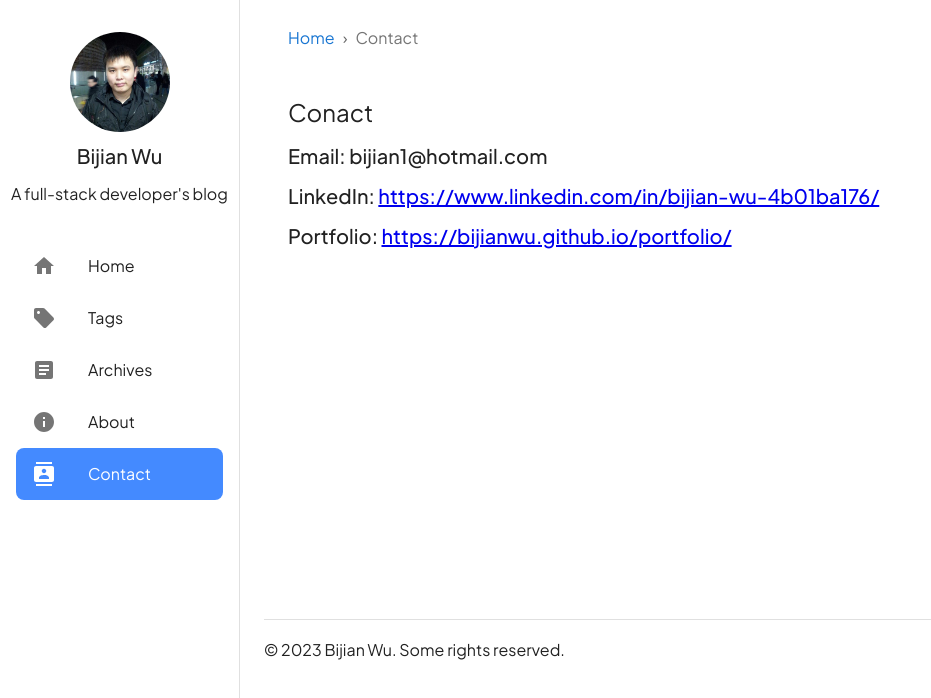
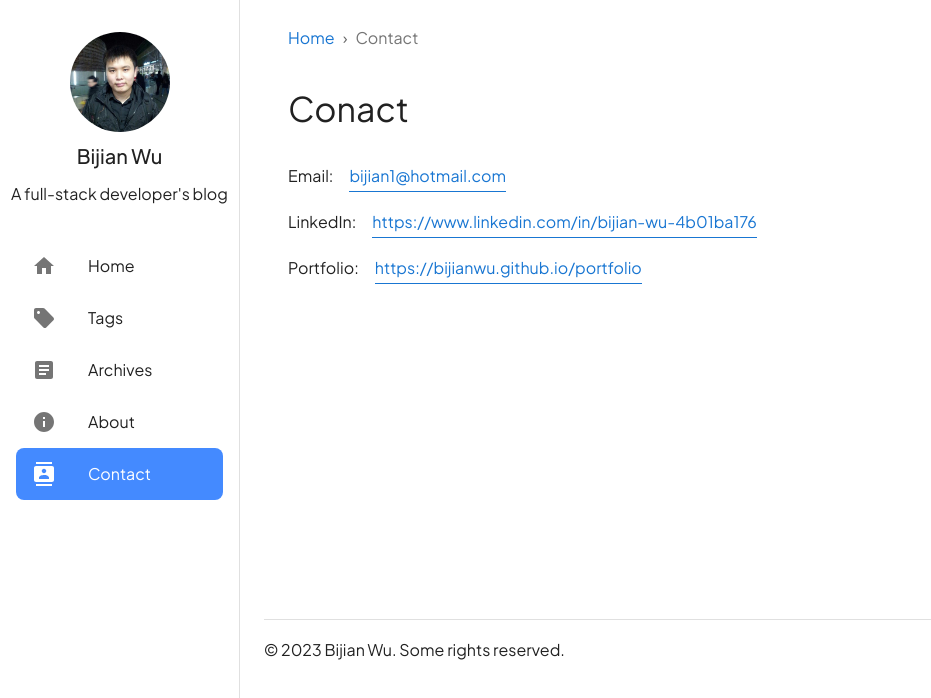
Before and after one commit to BijianWu/blog, a React (Create React App) app: page /contact in a window 1280 px wide. Shown: the top 698 px of the page, without its empty margins (0-931 px from the left). Built offline with nearby package versions, Linux system fonts and the light colour scheme.

Commit message:
style the aboutme and the Contact page

```diff
--- /dev/null
+++ b/src/components/StyledLinkTypography.js
@@ -0,0 +1,20 @@
+import { Chip, Tab, Typography } from '@mui/material';
+import { styled } from '@mui/material/styles';
+
+const StyledLinkTypography = styled((props) => <Typography variant="outlined" size="small" sx={{ fontSize: "1rem", cursor: "pointer" }} {...props} />)(({ theme }) => ({
+    fontWeight: theme.typography.fontWeightRegular,
+    color: '#1976d2',
+    borderBottom: "1px solid #1976d2",
+    paddingBottom: "1px",
+    '&:hover': {
+      color: "#ECAF72",
+      opacity: 1,
+      borderBottom: "1px solid #ECAF72",
+      paddingBottom: "1px"
+    },
+    '&.Mui-focusVisible': {
+      backgroundColor: '#d1eaff',
+    },
+  }));
+
+export default StyledLinkTypography;
--- /dev/null
+++ b/src/components/StyledPageHeadingTypography.js
@@ -0,0 +1,8 @@
+import { Chip, Tab, Typography } from '@mui/material';
+import { styled } from '@mui/material/styles';
+
+const StyledPageHeadingTypography = styled((props) => <Typography variant="h4" mb={4} {...props} />)(({ theme }) => ({
+
+  }));
+
+export default StyledPageHeadingTypography;
--- a/src/pages/About.jsx
+++ b/src/pages/About.jsx
@@ -1,15 +1,29 @@
-import { Typography } from "@mui/material";
+import { Stack, Typography } from "@mui/material";
+import StyledPageHeadingTypography from "../components/StyledPageHeadingTypography";
 
 export default function About(){
 
     return <>
-        <Typography variant="h5" lineHeight={2}>About</Typography>
+        <StyledPageHeadingTypography>About</StyledPageHeadingTypography>
+        <Stack spacing={2}>
+            <Typography>Hi, I am Bijian</Typography>
 
-        <Typography variant="h6" lineHeight={2}>Hi, I am Bijian</Typography>
+            <Typography>
+            I am proficient in different programming languages and APIs, have acquired relevant experience in software development using Visual Studio particularly C#, front-end web development using JavaScript, back-end development using Java, JavaScript, PHP and Python, game development in Unity and Unreal,
+            </Typography>
 
-        <Typography paragraph lineHeight={2}>
-        I am proficient in different programming languages and APIs, have acquired relevant experience in software development using Visual Studio particularly C#, front-end web development using JavaScript, back-end development using Java, JavaScript, PHP and Python, game development in Unity and Unreal, have in-depth knowlege of MySql and MongoDb, and also have profound experiences in containerisation tools like Docker and Kubernetes.
-I am a very enthusiastic and hardworking individual dedicated to high quality work produced timely meeting given deadlines and targets. In my free time I am always developing my skills, practising new ways of overcoming given tasks speedily and learning new related skills using online resources and other sources provided or offered at programming events.
-        </Typography>
+            <Typography>
+            have in-depth knowlege of MySql and MongoDb
+            </Typography>
+
+            <Typography>
+            also have profound experiences in containerisation tools like Docker and Kubernetes.
+            </Typography>
+
+            <Typography>
+            I am a very enthusiastic and hardworking individual dedicated to high quality work produced timely meeting given deadlines and targets. In my free time I am always developing my skills, practising new ways of overcoming given tasks speedily and learning new related skills using online resources and other sources provided or offered at programming events.
+            </Typography>
+        </Stack>
+
     </>
 }
--- a/src/pages/Contact.jsx
+++ b/src/pages/Contact.jsx
@@ -1,14 +1,33 @@
-import { Typography } from "@mui/material";
+import { Stack, Typography } from "@mui/material";
 import { Link } from "react-router-dom";
+import StyledTypography from "../components/StyledTypography";
+import StyledLinkTypography from "../components/StyledLinkTypography";
+import StyledPageHeadingTypography from "../components/StyledPageHeadingTypography";
 
 export default function Contact(){
 
     return <>
-        <Typography variant="h5" lineHeight={2}>Conact</Typography>
+        <StyledPageHeadingTypography>Conact</StyledPageHeadingTypography>
 
-        <Typography variant="h6" lineHeight={2}>Email: bijian1@hotmail.com</Typography>
+        <Stack spacing={2}>
+            <Stack direction={"row"}>
+                <Typography  sx={{mr: 2}} >Email:</Typography>
+                <StyledLinkTypography >bijian1@hotmail.com</StyledLinkTypography>
+            </Stack>
 
-        <Typography variant="h6" lineHeight={2}>LinkedIn: <Link to="https://www.linkedin.com/in/bijian-wu-4b01ba176/">https://www.linkedin.com/in/bijian-wu-4b01ba176/</Link></Typography>
-        <Typography variant="h6" lineHeight={2}>Portfolio: <Link to="https://bijianwu.github.io/portfolio/">https://bijianwu.github.io/portfolio/</Link></Typography>
+            <Stack direction={"row"}>
+                <Typography  sx={{mr: 2}} >LinkedIn:</Typography>
+                <StyledLinkTypography >https://www.linkedin.com/in/bijian-wu-4b01ba176</StyledLinkTypography>
+            </Stack>
+
+            <Stack direction={"row"}>
+                <Typography  sx={{mr: 2}} >Portfolio:</Typography>
+                <StyledLinkTypography >https://bijianwu.github.io/portfolio</StyledLinkTypography>
+            </Stack>
+        </Stack>
+
+{/*
+        <Typography variant="body1" lineHeight={2}>LinkedIn: <Link to="https://www.linkedin.com/in/bijian-wu-4b01ba176/">https://www.linkedin.com/in/bijian-wu-4b01ba176/</Link></Typography>
+        <Typography variant="body1" lineHeight={2}>Portfolio: <Link to="https://bijianwu.github.io/portfolio/">https://bijianwu.github.io/portfolio/</Link></Typography> */}
     </>
 }
```
